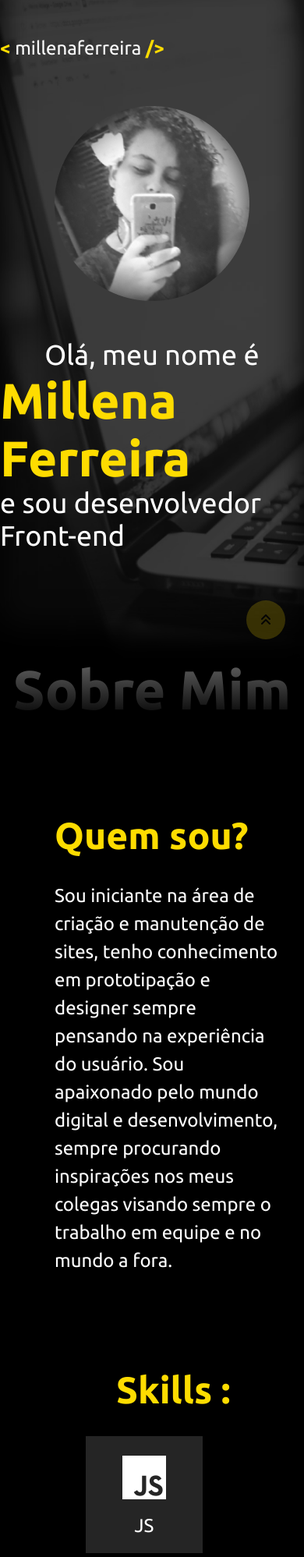
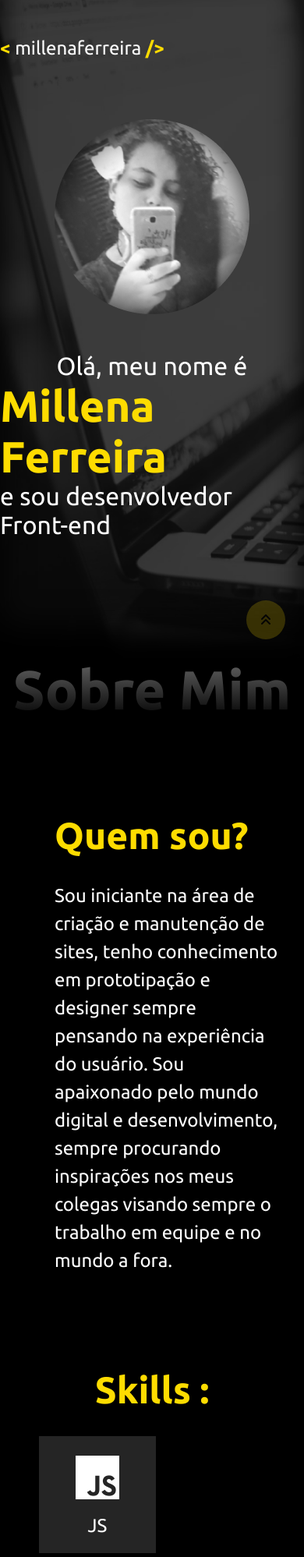
Before and after one commit to MillenaFerreira/Port, a plain HTML site: page index.html in a window 390 px wide. Shown: the top 1997 px of the page at 78% size. Drawn offline with Linux system fonts and the light colour scheme.

Commit message:
ajustando a responsividade para mobile

```diff
--- a/css/home.css
+++ b/css/home.css
@@ -33,7 +33,15 @@
 }
 
 /*MOBILE*/
-@media (max-width:640px){
-
+@media (max-width:460px){
+    .home__name{
+        font-size: 3.5rem;
+        display: flex;
+        justify-content: center;
+        align-items: center;
+    }
+    .home__text{
+        font-size: 2rem;
+    }
 
 }
--- a/css/sobre-mim.css
+++ b/css/sobre-mim.css
@@ -73,9 +73,6 @@
         padding-left: 54.5px;
 
     }
-    .skills__title{
-        padding-left: 54.5px;
-    }
     .skills__icon{
         display: flex;
         flex-direction: column;
@@ -98,3 +95,10 @@
         margin-left: 110px;
     }
 }
+
+@media (max-width: 460px){
+    .skills__icon{
+        margin-left: 50px;
+    }
+
+}
--- a/css/style.css
+++ b/css/style.css
@@ -67,13 +67,21 @@ footer{
 /*MOBILE*/
 @media (max-width:640px){
     .sobre-mim{
-        height: 1350px;
+        height: 1400px;
     }
     .projetos{
-        height: 1200px;
+        height: 1700px;
     }
-    .contato h2{
-        margin-top: 450px;
+    .contato{
+        padding-bottom: 1100px;
+        height: 1000px;
     }
 
 }
+
+@media (max-width: 460px){
+    .sobre-mim{
+        height: 1500px;
+    }
+
+}
```
